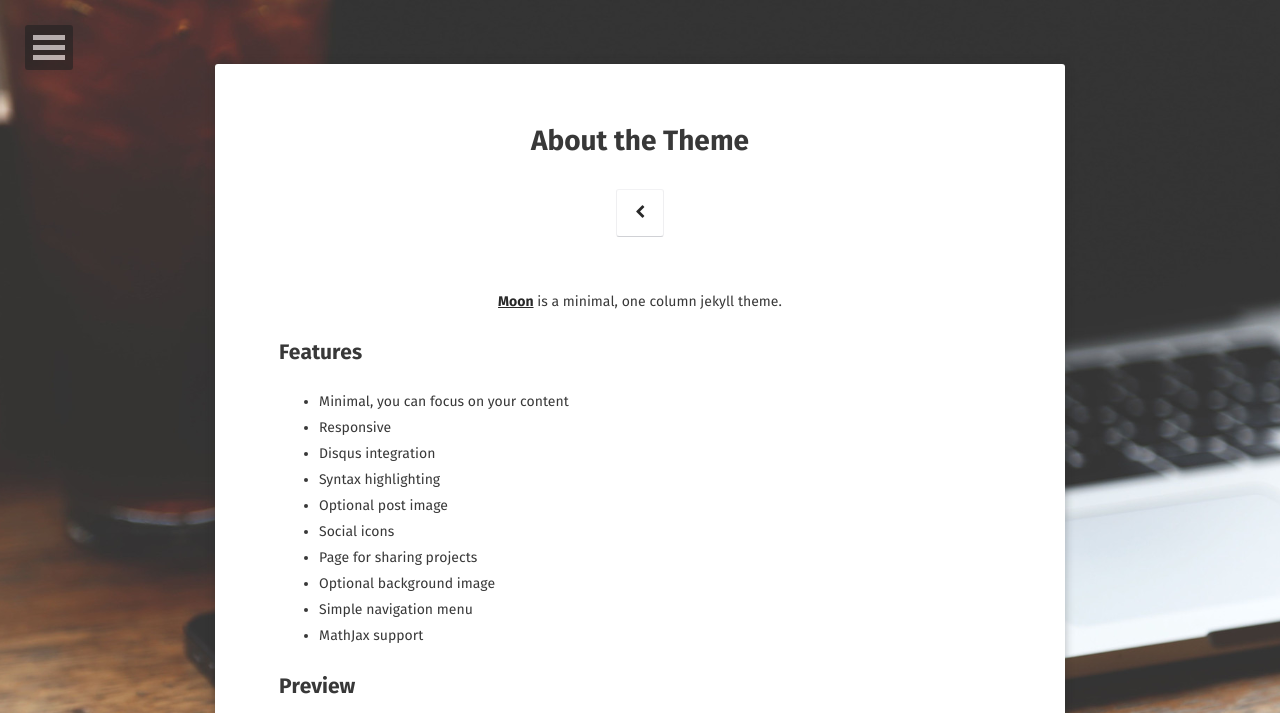
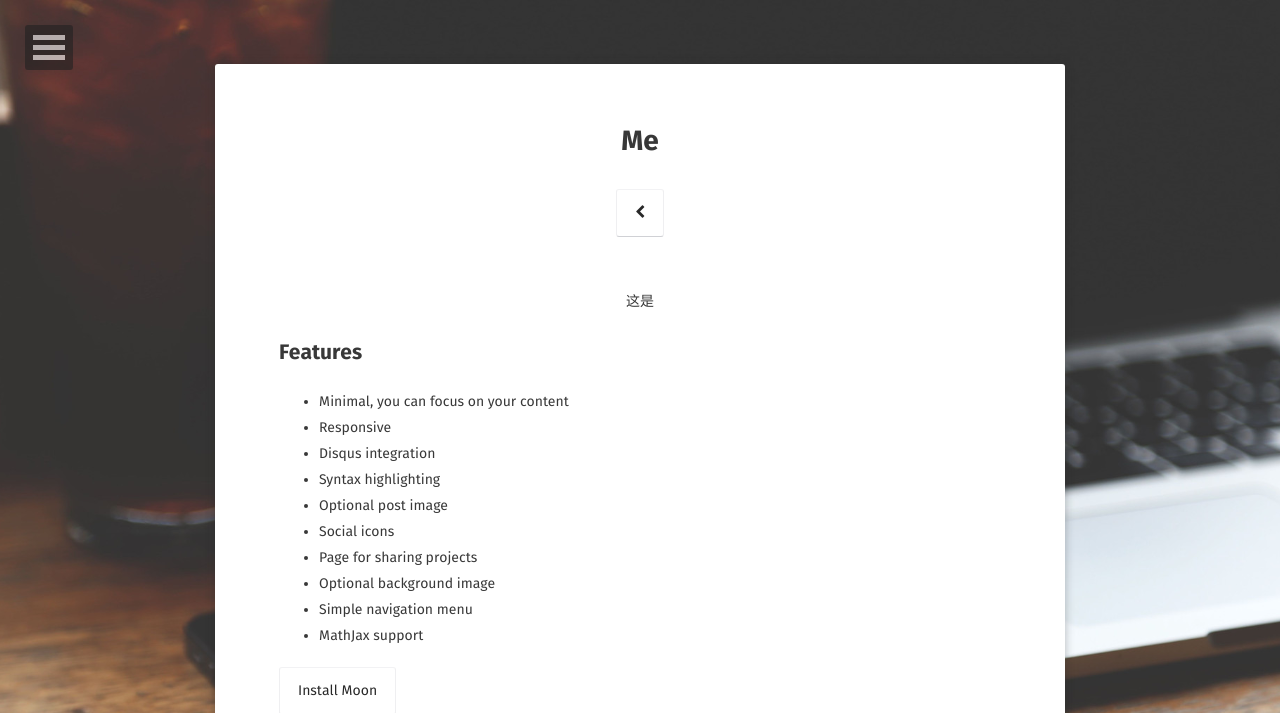
Before and after one commit to A17513081909/csz.github.io, a Jekyll site: the page built from about/index.md, in a window 1280 px wide. Shown: the top 713 px of the page. Built offline with Jekyll 4.4.1, drawn with Linux system fonts in a browser that asks for light colours; some web fonts are replaced; comment, search, counter and statistics services are not loaded; some of the changed text lies outside the part shown; grey boxes are pictures that could not be loaded.

Commit message:
Update index.md

```diff
--- a/about/index.md
+++ b/about/index.md
@@ -1,12 +1,12 @@
 ---
 layout: page
-title: About the Theme
-tags: [about, Jekyll, theme, moon]
-date: 2016-03-21
-comments: false
+title: Me
+tags: [me]
+date: 2022-06-21
+comments: true
 ---
 
-<center><a href="http://taylantatli.github.io/Moon"><b>Moon</b></a> is a minimal, one column jekyll theme.</center>
+<center>这是</center>
 
 ## Features
 * Minimal, you can focus on your content
@@ -20,18 +20,4 @@ comments: false
 * Simple navigation menu
 * MathJax support
 
-## Preview
-
-{% capture images %}
-    https://cloud.githubusercontent.com/assets/754514/14509720/61c61058-01d6-11e6-93ab-0918515ecd56.png
-    https://cloud.githubusercontent.com/assets/754514/14509716/61ac6c8e-01d6-11e6-879f-8308883de790.png
-{% endcapture %}
-{% include gallery images=images caption="Screenshots of Moon Theme" cols=2 %}
-
-See a [live version of Moon](http://taylantatli.github.io/Moon) hosted on GitHub.
-
-## Getting Started
-
-To learn how to install and use this theme check out the [Setup Guide](http://taylantatli.me/Moon/moon-theme/) for more information.
-
 [Install Moon](https://github.com/TaylanTatli/Moon){: .btn}
```
